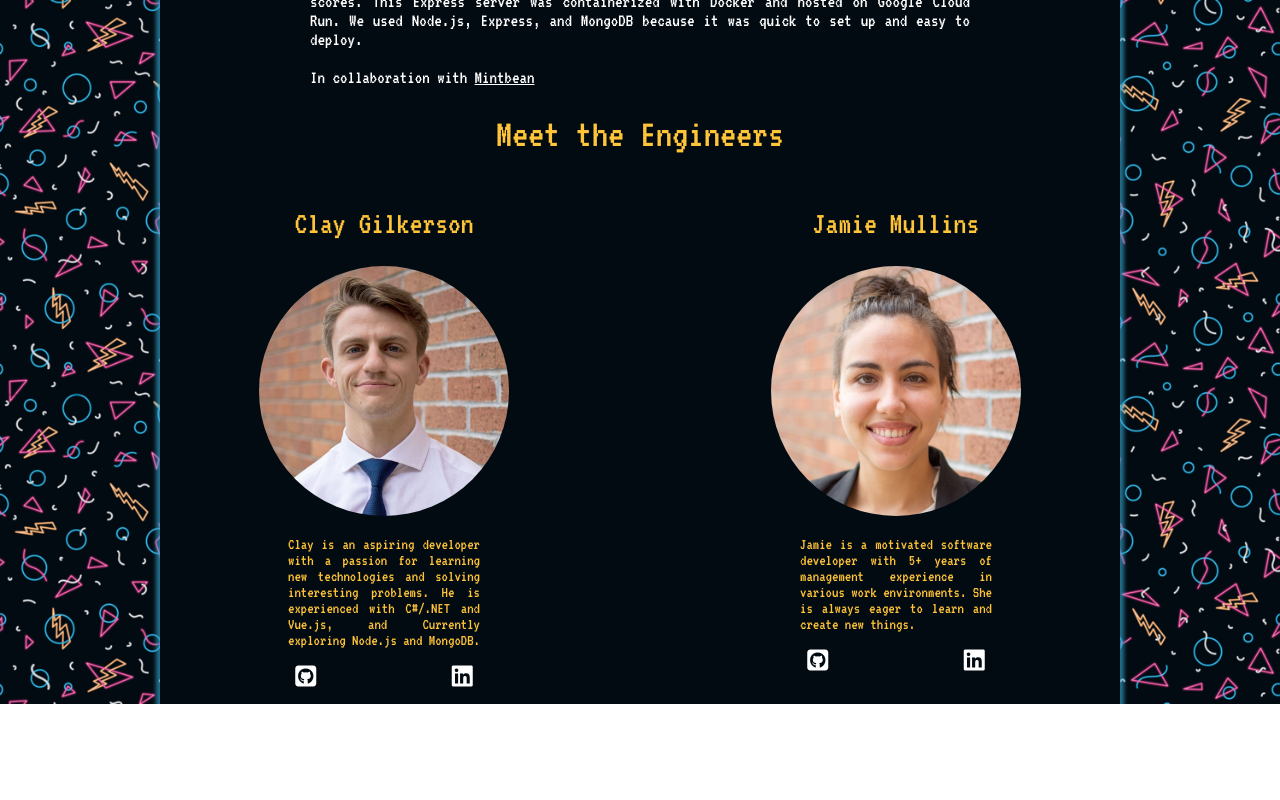
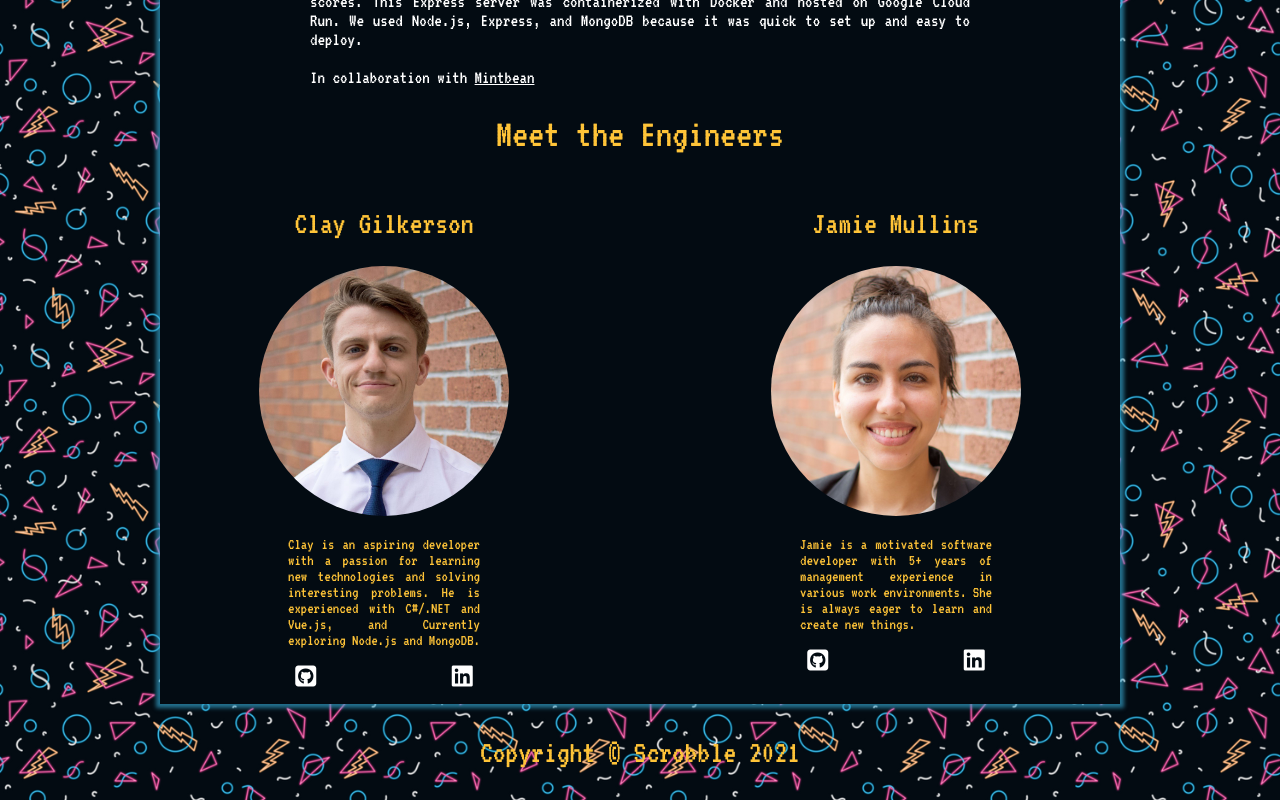
Before and after one commit to claygilk/Hackathon, a Vue app in the folder vue/hackathon-game/: page / in a window 1280 px wide. Shown: the part 962-1762 px from the top of the page. Before the commit the page ends 1666 px from the top, so only its background shows below. Built offline with nearby package versions, Linux system fonts and the light colour scheme.

Commit message:
added footer

```diff
--- a/vue/hackathon-game/src/views/Home.vue
+++ b/vue/hackathon-game/src/views/Home.vue
@@ -50,10 +50,26 @@
             <li><i class="fab fa-linkedin"></i><a href="www.linkedin.com/in/jamie-mullins"></a></li>
           </ul>
         </div>
+
       </div>
+
       </div>
+
     </div>
+    <footer>
+
+      <p>Copyright © Scrobble 2021</p>
+      <!-- <div>
+        <ul class="footer-links">
+          <li><i class="fab fa-linkedin"></i><a href="https://www.linkedin.com"></a></li>
+          <li><i class="fab fa-github-square"></i><a href="https://github.com"></a></li>
+          <li><i class="fab fa-twitter"></i><a href="https://twitter.com"></a></li>
+          <li><i class="fab fa-instagram-square"></i><a href="https://www.instagram.com"></a></li>
+        </ul>
+      </div> -->
+    </footer>
   </div>
+
 </template>
 
 <script>
@@ -154,4 +170,10 @@ div.profile>div{
   cursor: pointer;
   //justify-content: flex-start;
 }
+
+.footer-links{
+  display: flex;
+  justify-content: space-between;
+
+}
 </style>
--- a/vue/hackathon-game/src/views/Play.vue
+++ b/vue/hackathon-game/src/views/Play.vue
@@ -34,6 +34,18 @@
 
       <GameOver @close="closeGameOver" v-if="gameOver"/>
     </div>
+    <footer>
+
+      <p>Copyright © Scrobble 2021</p>
+      <!-- <div>
+        <ul class="footer-links">
+          <li><i class="fab fa-linkedin"></i><a href="https://www.linkedin.com"></a></li>
+          <li><i class="fab fa-github-square"></i><a href="https://github.com"></a></li>
+          <li><i class="fab fa-twitter"></i><a href="https://twitter.com"></a></li>
+          <li><i class="fab fa-instagram-square"></i><a href="https://www.instagram.com"></a></li>
+        </ul>
+      </div> -->
+    </footer>
   </div>
 </template>
 
--- a/vue/hackathon-game/src/views/Scoreboard.vue
+++ b/vue/hackathon-game/src/views/Scoreboard.vue
@@ -4,6 +4,18 @@
     <h1>Leaderboards</h1>
     <Scores/>
   </div>
+  <footer>
+
+      <p>Copyright © Scrobble 2021</p>
+      <!-- <div>
+        <ul class="footer-links">
+          <li><i class="fab fa-linkedin"></i><a href="https://www.linkedin.com"></a></li>
+          <li><i class="fab fa-github-square"></i><a href="https://github.com"></a></li>
+          <li><i class="fab fa-twitter"></i><a href="https://twitter.com"></a></li>
+          <li><i class="fab fa-instagram-square"></i><a href="https://www.instagram.com"></a></li>
+        </ul>
+      </div> -->
+    </footer>
 </div>
 </template>
 
```
